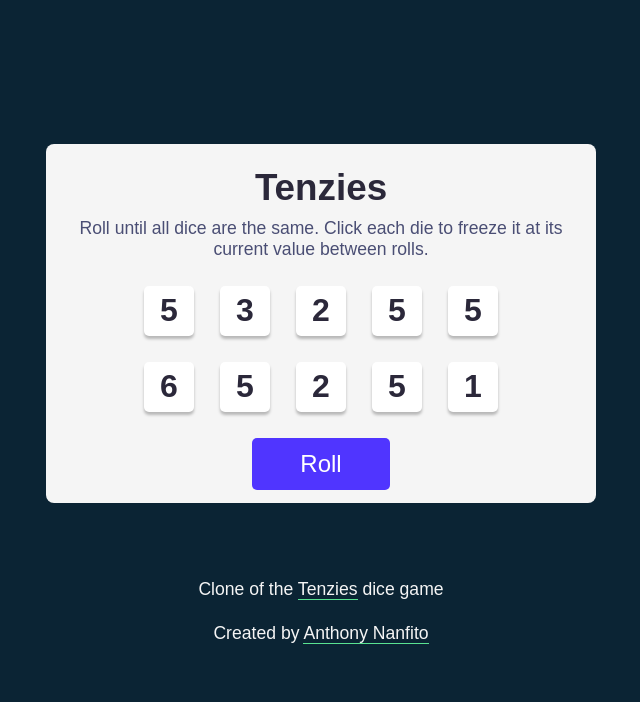
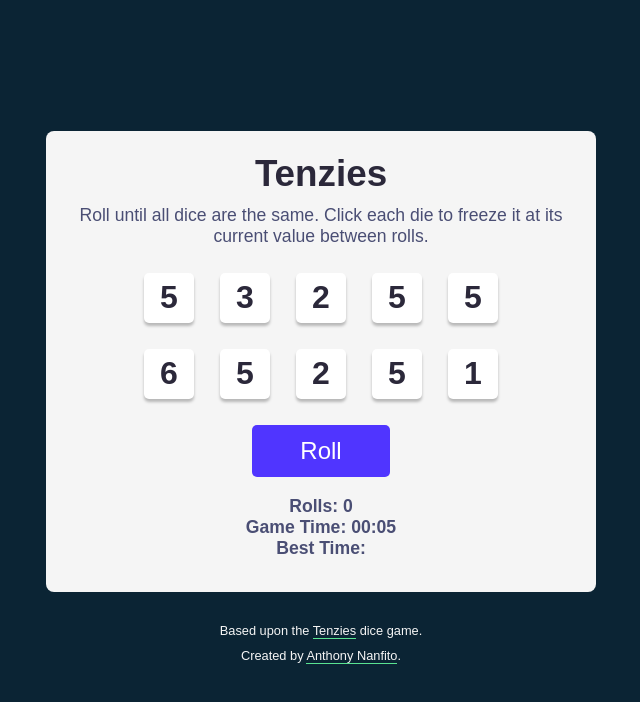
Before and after one commit to ananfito/tenzies-clone, a React (Vite) app: page / in a window 1280 px wide. Shown: the top 702 px of the page, without its empty margins (319-959 px from the left). Built offline with nearby package versions, Linux system fonts and the light colour scheme.

Commit message:
add roll counter and timer

```diff
--- a/src/App.css
+++ b/src/App.css
@@ -64,6 +64,11 @@
   box-shadow: inset 5px 5px 10px -3px rgba(0, 0, 0, 0.7);
 }
 
+.game-stats {
+  margin: 1.5em auto;
+  font-weight: 600;
+}
+
 
 /* MEDIA QUERIES */
 
--- a/src/App.jsx
+++ b/src/App.jsx
@@ -7,6 +7,11 @@ import Confetti from 'react-confetti'
 function App() {
   const [diceNumbers, setDiceNumbers] = useState(allNewDice())
   const [tenzies, setTenzies] = useState(false)
+  const [rolls, setRolls] = useState(0)
+  const [time, setTime] = useState(0)
+  const [running, setRunning] = useState(true) // should the be `true` when rendered?
+  // console.log(running)
+
 
   function generateNewDie() {
     return  {
@@ -34,10 +39,14 @@ function App() {
     ))
 
   function getNewDice() {
+    console.log(running)
+    // check for game win
     if (tenzies) {
       setTenzies(false)
       setDiceNumbers(allNewDice())
+      setRolls(0)
     } else {
+      setRunning(true)
       setDiceNumbers(oldDice => oldDice.map(die => {
         if (die.isHeld) {
           return die
@@ -45,8 +54,8 @@ function App() {
           return generateNewDie()
         }
       }))
+      setRolls(prevRolls => prevRolls + 1)
     }
-
   }
 
   function holdDie(id) {
@@ -55,6 +64,7 @@ function App() {
     }))
   }
 
+  // Game Win
   useEffect(() => {
     const allHeld = diceNumbers.every(die => die.isHeld) // returns `true` when every die's isHeld = true
     const firstValue = diceNumbers[0].value
@@ -62,8 +72,29 @@ function App() {
 
     if (allHeld && allSame) {
       setTenzies(true)
+      setRunning(false)
     }
   }, [diceNumbers])
+
+  // Start game clock
+  useEffect(() => {
+    let interval
+
+    if (running) {
+      interval = setInterval(() => {
+        setTime(prevTime => prevTime + 10)
+      }, 10)
+    } else if (!running) {
+      clearInterval(interval)
+    }
+
+    return () => clearInterval(interval)
+  }, [running])
+
+  // Save highest game time
+  // useEffect
+  // when `tenzies` is true, store `time` to localStorage
+  // conditionally render `Best Time` and recalculate (b/c `time` is in milliseconds)
 
   return (
     <main className='container'>
@@ -79,6 +110,14 @@ function App() {
       >
           { tenzies ? 'New Game' : 'Roll' }
       </button>
+      <div className="game-stats">
+        <p className='rolls'>Rolls: {rolls}</p>
+        <p>Game Time:
+          <span> {("0" + Math.floor((time / 60000) % 60)).slice(-2)}:</span>
+          <span>{("0" + Math.floor((time / 1000) % 60)).slice(-2)}</span>
+        </p>
+        <p>Best Time: {}</p>
+      </div>
     </main>
   )
 }
--- a/src/Footer.jsx
+++ b/src/Footer.jsx
@@ -3,8 +3,7 @@ import React from 'react'
 function Footer() {
     return (
         <footer>
-            <p>Clone of the <a href="https://ilovetenzi.com/" target='_blank'>Tenzies</a> dice game</p>
-            <p>Created by <a href="https://ananfito.github.io" target='_blank'>Anthony Nanfito</a></p>
+            <p>Based upon the <a href="https://ilovetenzi.com/" target='_blank'>Tenzies</a> dice game.</p><p>Created by <a href="https://ananfito.github.io" target='_blank'>Anthony Nanfito</a>.</p>
 
         </footer>
     )
--- a/src/index.css
+++ b/src/index.css
@@ -36,7 +36,7 @@ footer {
   color: #F5F5F5;
   margin-top: 2em;
   text-align: center;
-  line-height: 2.5;
+  line-height: 2;
 }
 
 footer a, footer a:visited {
@@ -56,10 +56,12 @@ footer a:hover {
   p {
     font-size: 1.1rem;
   }
+
   h1 {
     font-size: 2.3rem;
   }
-  footer {
-    margin-top: 5em;
+
+  footer p {
+    font-size: .8rem;
   }
 }
```
